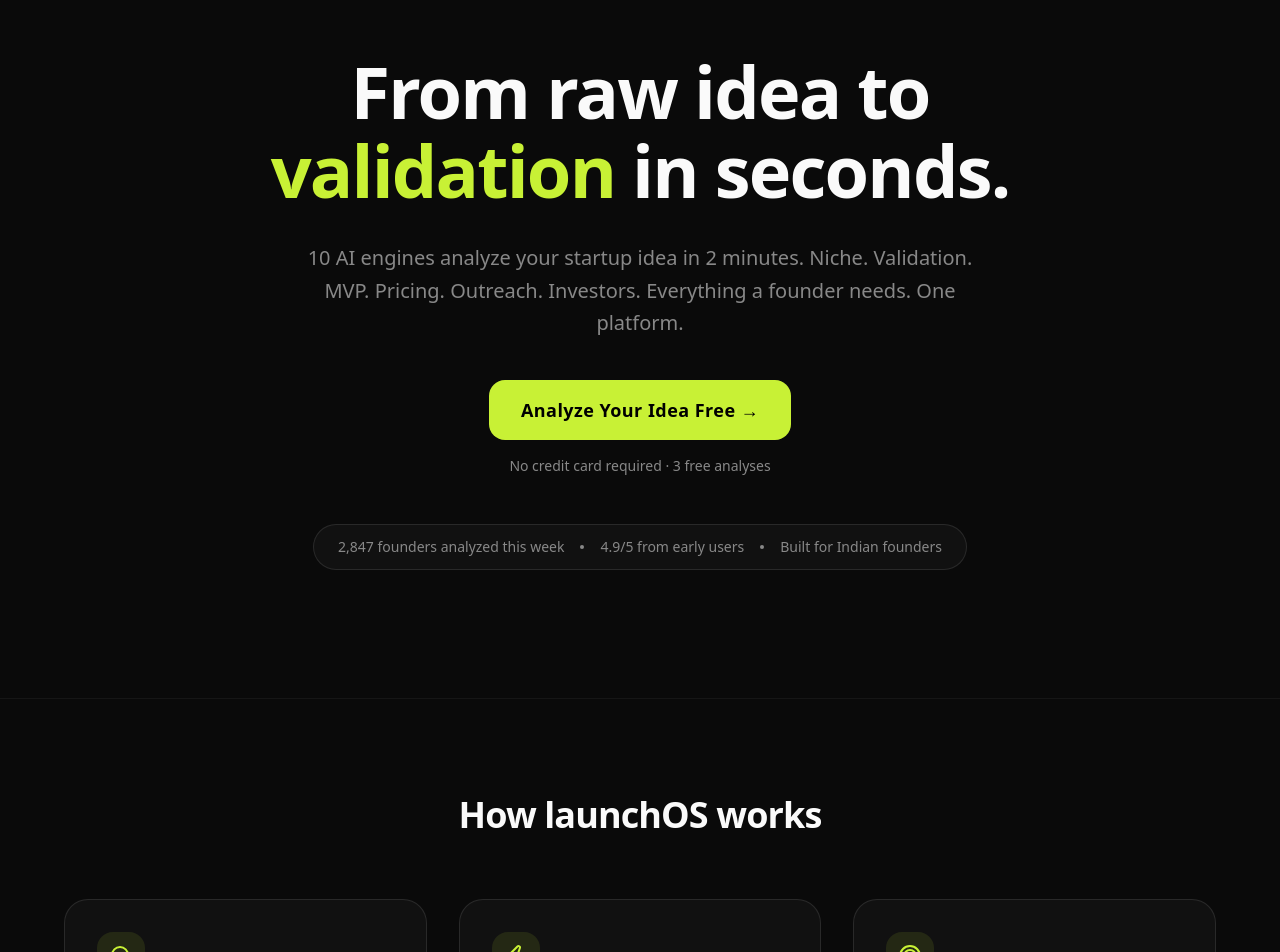
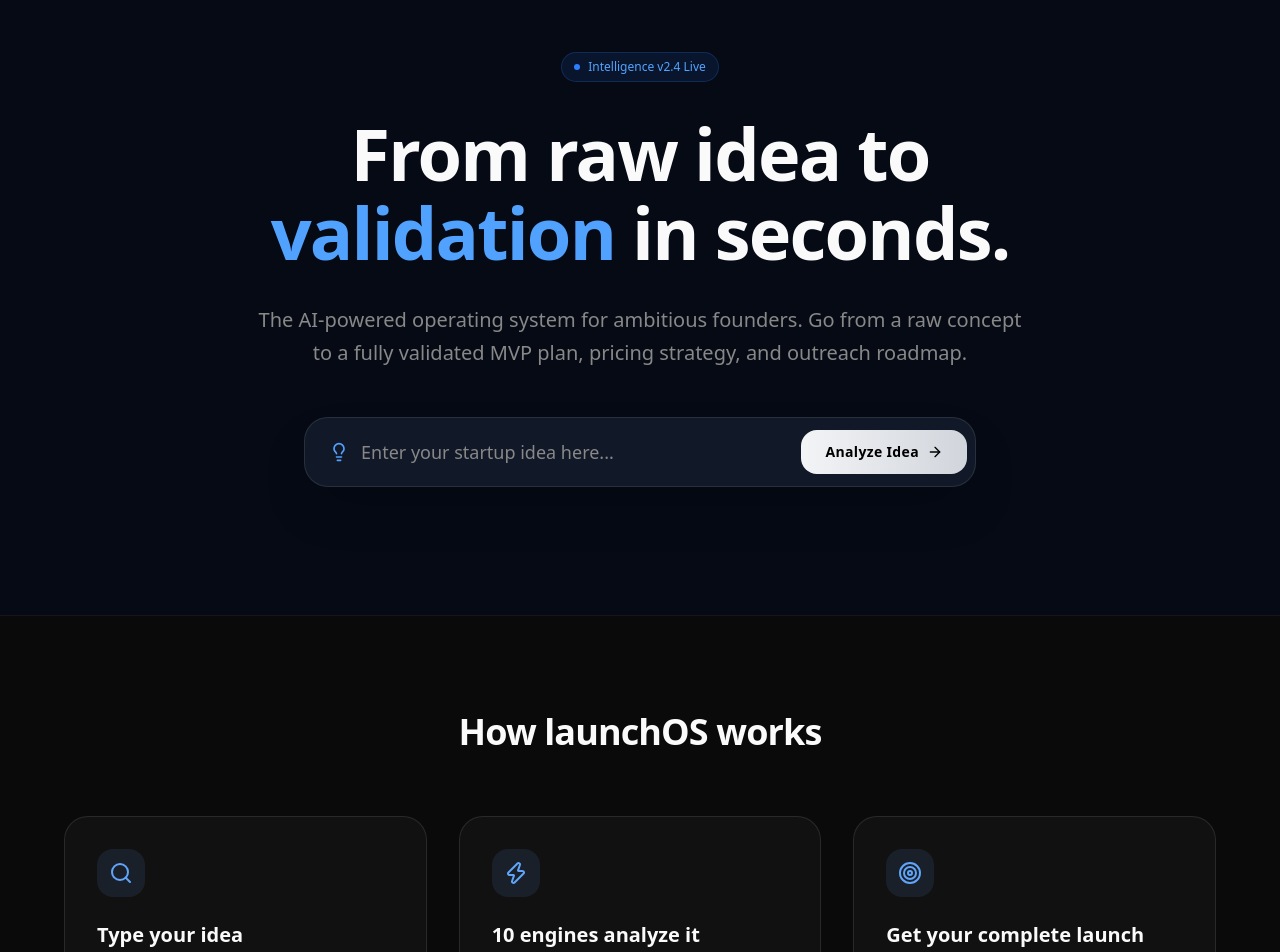
Before and after one commit to tamia02/LaunchOS, a Next.js app: page / in a window 1280 px wide. Shown: the part 140-1092 px from the top of the page. Built offline with nearby package versions, Linux system fonts and the light colour scheme.

Commit message:
Update hero section to blue theme

```diff
--- a/src/app/page.tsx
+++ b/src/app/page.tsx
@@ -5,7 +5,8 @@
 import {
   Zap, ChevronDown, ChevronUp, CheckCircle2, Lock,
   Search, Target, Compass, DollarSign, Send,
-  Eye, GraduationCap, FileText, ArrowRightLeft, CalendarClock
+  Eye, GraduationCap, FileText, ArrowRightLeft, CalendarClock,
+  Lightbulb, ArrowRight
 } from 'lucide-react'
 
 // FAQ Data
@@ -107,7 +108,7 @@
     };
 
     return (
-        <div className="bg-[#0A0A0A] text-[#FAFAFA] selection:bg-[#C8F135]/30 selection:text-[#C8F135] min-h-screen antialiased font-sans">
+        <div className="bg-[#0A0A0A] text-[#FAFAFA] selection:bg-[#60A5FA]/30 selection:text-[#60A5FA] min-h-screen antialiased font-sans">
             <script type="application/ld+json" dangerouslySetInnerHTML={{ __html: JSON.stringify(jsonLd) }} />
             <script type="application/ld+json" dangerouslySetInnerHTML={{ __html: JSON.stringify(faqJsonLd) }} />
 
@@ -118,7 +119,7 @@
                 </div>
                 <div className="flex items-center gap-4">
                     <Link href="/login" className="text-[#888888] hover:text-white transition-colors text-sm font-medium">Log in</Link>
-                    <Link href="/login" className="bg-[#C8F135] text-black px-4 py-2 rounded-lg text-sm font-bold hover:bg-[#C8F135]/90 transition-all">
+                    <Link href="/login" className="bg-[#60A5FA] text-black px-4 py-2 rounded-lg text-sm font-bold hover:bg-[#60A5FA]/90 transition-all">
                         Start Free
                     </Link>
                 </div>
@@ -127,25 +128,30 @@
             <main className="relative min-h-screen flex flex-col pt-16">
 
                 {/* SECTION 1: HERO */}
-                <section className="flex flex-col items-center justify-center px-6 text-center py-24 lg:py-32">
+                <section className="flex flex-col items-center justify-center px-6 text-center py-24 lg:py-32 bg-[#050A15]">
+                    <div className="inline-flex items-center gap-2 px-3 py-1.5 rounded-full bg-blue-500/10 border border-blue-500/20 text-xs font-medium text-blue-400 mb-8">
+                        <span className="w-1.5 h-1.5 rounded-full bg-blue-500"></span>
+                        Intelligence v2.4 Live
+                    </div>
                     <h1 className="text-5xl md:text-6xl lg:text-7xl font-extrabold tracking-tight max-w-4xl leading-[1.1] mb-8">
-                        From raw idea to <br className="hidden md:block" /> <span className="text-[#C8F135]">validation</span> in seconds.
+                        From raw idea to <br className="hidden md:block" /> <span className="text-blue-400">validation</span> in seconds.
                     </h1>
-                    <p className="text-xl text-[#888888] max-w-2xl leading-relaxed mb-10">
-                        10 AI engines analyze your startup idea in 2 minutes. Niche. Validation. MVP. Pricing. Outreach. Investors. Everything a founder needs. One platform.
+                    <p className="text-xl text-[#888888] max-w-3xl leading-relaxed mb-12">
+                        The AI-powered operating system for ambitious founders. Go from a raw concept to a fully validated MVP plan, pricing strategy, and outreach roadmap.
                     </p>
 
-                    <Link href="/login" className="bg-[#C8F135] text-black px-8 py-4 rounded-xl font-bold text-lg tracking-wide hover:bg-[#C8F135]/90 transition-all flex items-center justify-center gap-2 mb-4">
-                        Analyze Your Idea Free →
-                    </Link>
-                    <p className="text-sm text-[#888888] mb-12">No credit card required · 3 free analyses</p>
-
-                    <div className="inline-flex items-center gap-4 px-6 py-3 rounded-full bg-[#111111] border border-white/10 text-sm text-[#888888]">
-                        <span>2,847 founders analyzed this week</span>
-                        <span className="w-1 h-1 rounded-full bg-[#888888]"></span>
-                        <span>4.9/5 from early users</span>
-                        <span className="w-1 h-1 rounded-full bg-[#888888]"></span>
-                        <span>Built for Indian founders</span>
+                    <div className="w-full max-w-2xl relative flex items-center bg-[#111827] border border-white/10 rounded-2xl p-2 shadow-2xl">
+                        <div className="pl-4 pr-3 text-blue-400">
+                            <Lightbulb className="w-5 h-5" />
+                        </div>
+                        <input
+                            type="text"
+                            placeholder="Enter your startup idea here..."
+                            className="flex-1 bg-transparent border-none text-white outline-none placeholder:text-[#888888] text-lg py-3"
+                        />
+                        <button className="bg-gradient-to-r from-gray-100 to-gray-300 text-black px-6 py-3 rounded-xl font-bold text-sm tracking-wide hover:opacity-90 transition-opacity flex items-center gap-2">
+                            Analyze Idea <ArrowRight className="w-4 h-4" />
+                        </button>
                     </div>
                 </section>
 
@@ -155,21 +161,21 @@
                         <h2 className="text-3xl md:text-4xl font-bold text-center mb-16 tracking-tight">How launchOS works</h2>
                         <div className="grid md:grid-cols-3 gap-8">
                             <div className="bg-[#111111] p-8 rounded-2xl border border-white/10">
-                                <div className="w-12 h-12 bg-[#C8F135]/10 rounded-xl flex items-center justify-center text-[#C8F135] mb-6">
+                                <div className="w-12 h-12 bg-[#60A5FA]/10 rounded-xl flex items-center justify-center text-[#60A5FA] mb-6">
                                     <Search className="w-6 h-6" />
                                 </div>
                                 <h3 className="text-xl font-bold mb-3">Type your idea</h3>
                                 <p className="text-[#888888] leading-relaxed">One sentence. That is all we need. No forms. No questionnaires. Just your idea.</p>
                             </div>
                             <div className="bg-[#111111] p-8 rounded-2xl border border-white/10">
-                                <div className="w-12 h-12 bg-[#C8F135]/10 rounded-xl flex items-center justify-center text-[#C8F135] mb-6">
+                                <div className="w-12 h-12 bg-[#60A5FA]/10 rounded-xl flex items-center justify-center text-[#60A5FA] mb-6">
                                     <Zap className="w-6 h-6" />
                                 </div>
                                 <h3 className="text-xl font-bold mb-3">10 engines analyze it</h3>
                                 <p className="text-[#888888] leading-relaxed">Our AI thinks like a market analyst, product strategist, pricing expert, and YC partner — all at once.</p>
                             </div>
                             <div className="bg-[#111111] p-8 rounded-2xl border border-white/10">
-                                <div className="w-12 h-12 bg-[#C8F135]/10 rounded-xl flex items-center justify-center text-[#C8F135] mb-6">
+                                <div className="w-12 h-12 bg-[#60A5FA]/10 rounded-xl flex items-center justify-center text-[#60A5FA] mb-6">
                                     <Target className="w-6 h-6" />
                                 </div>
                                 <h3 className="text-xl font-bold mb-3">Get your complete launch plan</h3>
@@ -185,9 +191,9 @@
                         <h2 className="text-3xl md:text-4xl font-bold text-center mb-16 tracking-tight">10 engines. One idea. Complete launch plan.</h2>
                         <div className="grid md:grid-cols-2 lg:grid-cols-5 gap-4">
                             {engines.map((engine, idx) => (
-                                <div key={idx} className="bg-[#111111] p-6 rounded-2xl border border-white/10 flex flex-col hover:border-[#C8F135]/30 transition-colors">
+                                <div key={idx} className="bg-[#111111] p-6 rounded-2xl border border-white/10 flex flex-col hover:border-[#60A5FA]/30 transition-colors">
                                     <div className="flex justify-between items-start mb-4">
-                                        <span className="text-[#C8F135] font-mono font-bold text-sm">{engine.num}</span>
+                                        <span className="text-[#60A5FA] font-mono font-bold text-sm">{engine.num}</span>
                                         <div className="text-[#FAFAFA]/50">{engine.icon}</div>
                                     </div>
                                     <h3 className="font-bold mb-2">{engine.name}</h3>
@@ -243,7 +249,7 @@
                                 </p>
                             </div>
 
-                            <div className="lg:w-[400px] bg-[#C8F135] p-10 rounded-3xl text-black flex flex-col justify-center">
+                            <div className="lg:w-[400px] bg-[#60A5FA] p-10 rounded-3xl text-black flex flex-col justify-center">
                                 <h3 className="text-3xl font-black mb-6 tracking-tight">launchOS replaces all of it</h3>
                                 <ul className="space-y-4 mb-10 text-lg font-medium">
                                     <li className="flex items-center gap-3"><CheckCircle2 className="w-5 h-5" /> Starting at ₹499/month</li>
@@ -294,7 +300,7 @@
                                 <h3 className="font-bold text-xl mb-2">BASIC</h3>
                                 <p className="text-3xl font-black mb-1">₹499<span className="text-sm text-[#888888] font-normal">/month</span></p>
                                 <p className="text-sm text-[#888888] mb-2">For founders exploring ideas</p>
-                                <p className="text-xs font-mono text-[#C8F135] mb-6 bg-[#C8F135]/10 inline-block px-2 py-1 rounded w-fit">500 credits/mo</p>
+                                <p className="text-xs font-mono text-[#60A5FA] mb-6 bg-[#60A5FA]/10 inline-block px-2 py-1 rounded w-fit">500 credits/mo</p>
                                 <ul className="space-y-3 mb-8 flex-1 text-sm">
                                     <li className="flex items-center gap-2"><CheckCircle2 className="w-4 h-4 text-green-500" /> 3 ideas per month</li>
                                     <li className="flex items-center gap-2"><CheckCircle2 className="w-4 h-4 text-green-500" /> Niche engine (partial)</li>
@@ -314,12 +320,12 @@
                             </div>
 
                             {/* MEDIUM */}
-                            <div className="bg-[#111111] p-6 rounded-3xl border border-[#C8F135]/50 flex flex-col relative shadow-[0_0_40px_rgba(200,241,53,0.1)] transform md:-translate-y-4">
-                                <div className="absolute top-0 left-1/2 -translate-x-1/2 -translate-y-1/2 bg-[#C8F135] text-black text-[10px] font-bold px-3 py-1 rounded-full uppercase tracking-widest whitespace-nowrap">Most Popular</div>
-                                <h3 className="font-bold text-xl mb-2 text-[#C8F135]">MEDIUM</h3>
+                            <div className="bg-[#111111] p-6 rounded-3xl border border-[#60A5FA]/50 flex flex-col relative shadow-[0_0_40px_rgba(200,241,53,0.1)] transform md:-translate-y-4">
+                                <div className="absolute top-0 left-1/2 -translate-x-1/2 -translate-y-1/2 bg-[#60A5FA] text-black text-[10px] font-bold px-3 py-1 rounded-full uppercase tracking-widest whitespace-nowrap">Most Popular</div>
+                                <h3 className="font-bold text-xl mb-2 text-[#60A5FA]">MEDIUM</h3>
                                 <p className="text-3xl font-black mb-1">₹799<span className="text-sm text-[#888888] font-normal">/month</span></p>
                                 <p className="text-sm text-[#888888] mb-2">For founders ready to build</p>
-                                <p className="text-xs font-mono text-[#C8F135] mb-6 bg-[#C8F135]/10 inline-block px-2 py-1 rounded w-fit">2,000 credits/mo</p>
+                                <p className="text-xs font-mono text-[#60A5FA] mb-6 bg-[#60A5FA]/10 inline-block px-2 py-1 rounded w-fit">2,000 credits/mo</p>
                                 <ul className="space-y-3 mb-8 flex-1 text-sm">
                                     <li className="flex items-center gap-2"><CheckCircle2 className="w-4 h-4 text-green-500" /> 15 ideas per month</li>
                                     <li className="flex items-center gap-2"><CheckCircle2 className="w-4 h-4 text-green-500" /> Full niche engine</li>
@@ -335,7 +341,7 @@
                                     <li className="flex items-center gap-2 text-[#888888]"><Lock className="w-4 h-4" /> No export</li>
                                     <li className="flex items-center gap-2"><CheckCircle2 className="w-4 h-4 text-green-500" /> 10 reruns allowed</li>
                                 </ul>
-                                <Link href="/login" className="w-full text-center py-3 rounded-xl bg-[#C8F135] text-black font-bold hover:bg-[#C8F135]/90 transition-colors">Get Medium</Link>
+                                <Link href="/login" className="w-full text-center py-3 rounded-xl bg-[#60A5FA] text-black font-bold hover:bg-[#60A5FA]/90 transition-colors">Get Medium</Link>
                             </div>
 
                             {/* ADVANCED */}
@@ -343,7 +349,7 @@
                                 <h3 className="font-bold text-xl mb-2">ADVANCED</h3>
                                 <p className="text-3xl font-black mb-1">₹999<span className="text-sm text-[#888888] font-normal">/month</span></p>
                                 <p className="text-sm text-[#888888] mb-2">For serious founders</p>
-                                <p className="text-xs font-mono text-[#C8F135] mb-6 bg-[#C8F135]/10 inline-block px-2 py-1 rounded w-fit">5,000 credits/mo</p>
+                                <p className="text-xs font-mono text-[#60A5FA] mb-6 bg-[#60A5FA]/10 inline-block px-2 py-1 rounded w-fit">5,000 credits/mo</p>
                                 <ul className="space-y-3 mb-8 flex-1 text-sm">
                                     <li className="flex items-center gap-2"><CheckCircle2 className="w-4 h-4 text-green-500" /> 50 ideas per month</li>
                                     <li className="flex items-center gap-2"><CheckCircle2 className="w-4 h-4 text-green-500" /> All 10 engines fully unlocked</li>
@@ -394,15 +400,15 @@
                 {/* SECTION 7: FINAL CTA */}
                 <section className="py-32 px-6 border-t border-white/5 bg-[#0A0A0A] text-center">
                     <div className="max-w-4xl mx-auto bg-[#111111] p-16 rounded-[2rem] border border-white/10 relative overflow-hidden">
-                        <div className="absolute top-0 right-0 -mr-32 -mt-32 w-96 h-96 bg-[#C8F135]/10 rounded-full blur-3xl pointer-events-none"></div>
-                        <div className="absolute bottom-0 left-0 -ml-32 -mb-32 w-96 h-96 bg-[#C8F135]/5 rounded-full blur-3xl pointer-events-none"></div>
+                        <div className="absolute top-0 right-0 -mr-32 -mt-32 w-96 h-96 bg-[#60A5FA]/10 rounded-full blur-3xl pointer-events-none"></div>
+                        <div className="absolute bottom-0 left-0 -ml-32 -mb-32 w-96 h-96 bg-[#60A5FA]/5 rounded-full blur-3xl pointer-events-none"></div>
 
                         <div className="relative z-10">
                             <h2 className="text-4xl md:text-5xl font-extrabold mb-6 tracking-tight text-[#FAFAFA]">Stop guessing. Start building.</h2>
                             <p className="text-xl text-[#888888] mb-10 max-w-2xl mx-auto">
                                 3 free analyses. No credit card. <br/>2 minutes to your first launch plan.
                             </p>
-                            <Link href="/login" className="bg-[#C8F135] text-black px-12 py-5 rounded-xl font-bold text-lg tracking-wide hover:bg-[#C8F135]/90 transition-all inline-block mb-6">
+                            <Link href="/login" className="bg-[#60A5FA] text-black px-12 py-5 rounded-xl font-bold text-lg tracking-wide hover:bg-[#60A5FA]/90 transition-all inline-block mb-6">
                                 Analyze My Idea →
                             </Link>
                             <p className="text-sm text-[#888888]">Join 2,847 founders who already used launchOS</p>
```
